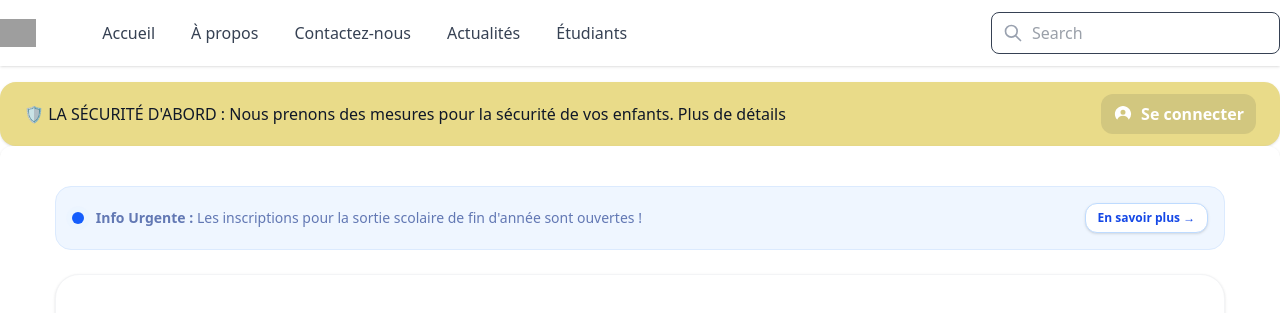
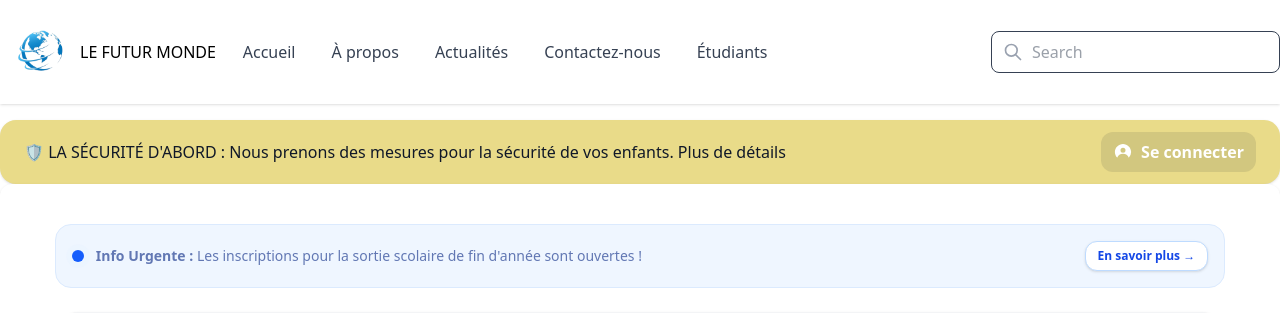
Before and after one commit to Emerance/futurMonde, a Django app: page / in a window 1280 px wide. Shown: the top 313 px of the page. Run offline with Django 5.2, Linux system fonts and the light colour scheme; grey boxes are pictures that could not be loaded.

Commit message:
Mise à jour des fichiers

```diff
--- a/core/templates/core/base.html
+++ b/core/templates/core/base.html
@@ -1,3 +1,4 @@
+{% load static %}
 <html lang="fr">
 <head>
     <meta charset="UTF-8">
@@ -9,31 +10,20 @@
 </head>
 <body class="flex flex-col min-h-screen">
 
-    <nav class="relative bg-white shadow dark:bg-gray-800">
+<nav class="bg-white shadow">
+    <div class="container py-3 mx-auto md:flex md:items-center md:justify-between">
+        <a href="/" class="flex items-center">
+            <img class="w-20 h-20" src="{% static 'core/images/world.png' %}" alt="School Logo">
+            <span class="whitespace-nowrap">LE FUTUR MONDE</span>
+        </a>
 
-        <div class="container py-3 mx-auto md:flex md:items-center md:justify-between">
-            <div class="flex items-center justify-between">
-                <a href="#">
-                    <img class="w-auto h-6 sm:h-7" src="https://merakiui.com/images/full-logo.svg" alt="School Logo">
-                </a>
-            </div>
-
-            <!-- Menu fluide adapté pour le moment (visible partout en attendant vos restrictions) -->
-            <div class="w-full px-6 py-4 md:p-0 md:relative md:flex md:items-center md:justify-between bg-white dark:bg-gray-800">
-                <div class="flex flex-col px-2 -mx-4 md:flex-row md:mx-10 md:py-0">
-                    <a href="{% url 'home' %}" class="px-2.5 py-2 text-gray-700 transition-colors duration-300 transform rounded-lg dark:text-gray-200 hover:bg-gray-100 dark:hover:bg-gray-700 md:mx-2">Accueil</a>
-                    <a href="{% url 'about' %}" class="px-2.5 py-2 text-gray-700 transition-colors duration-300 transform rounded-lg dark:text-gray-200 hover:bg-gray-100 dark:hover:bg-gray-700 md:mx-2">À propos</a>
-                    <a href="{% url 'contact' %}" class="px-2.5 py-2 text-gray-700 transition-colors duration-300 transform rounded-lg dark:text-gray-200 hover:bg-gray-100 dark:hover:bg-gray-700 md:mx-2">Contactez-nous</a>
-                    <a href="{% url 'news' %}" class="px-2.5 py-2 text-gray-700 transition-colors duration-300 transform rounded-lg dark:text-gray-200 hover:bg-gray-100 dark:hover:bg-gray-700 md:mx-2">Actualités</a>
-                    <a href="{% url 'students' %}" class="px-2.5 py-2 text-gray-700 transition-colors duration-300 transform rounded-lg dark:text-gray-200 hover:bg-gray-100 dark:hover:bg-gray-700 md:mx-2">Étudiants</a>
-                    <!--
-                    <a href="" class="flex items-center gap-2 px-3 py-2 text-gray-700 transition-colors duration-300 transform rounded-lg dark:text-gray-200 hover:bg-gray-100 dark:hover:bg-gray-700 md:mx-2 whitespace-nowrap">
-                        <svg class="w-6 h-6 text-[#1e293b]" fill="currentColor" viewBox="0 0 24 24">
-                            <path fill-rule="evenodd" d="M18.685 19.097A9.723 9.723 0 0 0 21.75 12c0-5.385-4.365-9.75-9.75-9.75S2.25 6.615 2.25 12c0 2.622 1.037 4.998 2.715 6.741A1 1 0 0 1 5 19a7.5 7.5 0 0 1 14 0 1 1 0 0 1-.315.097ZM12 6.75a3 3 0 1 0 0 6 3 3 0 0 0 0-6Z" clip-rule="evenodd" />
-                        </svg>
-                        <span>Se connecter</span>
-                    </a>
-                    -->
+        <div class="w-full px-6 py-4 md:p-0 md:flex md:items-center md:justify-between">
+            <div class="flex flex-col md:flex-row md:mx-10">
+                <a href="{% url 'home' %}" class="px-2.5 py-2 text-gray-700 rounded-lg hover:bg-gray-100 md:mx-2">Accueil</a>
+                <a href="{% url 'about' %}" class="px-2.5 py-2 text-gray-700 rounded-lg hover:bg-gray-100 md:mx-2">À propos</a>
+                <a href="{% url 'news' %}" class="px-2.5 py-2 text-gray-700 rounded-lg hover:bg-gray-100 md:mx-2">Actualités</a>
+                <a href="{% url 'contact' %}" class="px-2.5 py-2 text-gray-700 rounded-lg hover:bg-gray-100 md:mx-2">Contactez-nous</a>
+                <a href="{% url 'students' %}" class="px-2.5 py-2 text-gray-700 rounded-lg hover:bg-gray-100 md:mx-2">Étudiants</a>
             </div>
 
             <div class="relative mt-4 md:mt-0">
@@ -42,24 +32,20 @@
                         <path d="M21 21L15 15M17 10C17 13.866 13.866 17 10 17C6.13401 17 3 13.866 3 10C3 6.13401 6.13401 3 10 3C13.866 3 17 6.13401 17 10Z" stroke="currentColor" stroke-width="2" stroke-linecap="round" stroke-linejoin="round"></path>
                     </svg>
                 </span>
-                    <input type="text" class="w-full py-2 pl-10 pr-4 text-gray-700 bg-white border rounded-lg dark:bg-gray-800 dark:text-gray-300 dark:border-gray-600 focus:border-blue-400 dark:focus:border-blue-300 focus:outline-none focus:ring focus:ring-opacity-40 focus:ring-blue-300" placeholder="Search">
+                <input type="text" class="w-full py-2 pl-10 pr-4 text-gray-700 bg-white border rounded-lg focus:border-blue-400 focus:outline-none focus:ring focus:ring-opacity-40 focus:ring-blue-300" placeholder="Search">
             </div>
         </div>
     </div>
 </nav>
 
-    <!-- 1. BARRE DE NAVIGATION INFÉRIEURE / BANDEAU DE BIENVENUE -->
     <div class="container px-6 py-3 mx-auto mt-4 bg-[rgb(233,219,137)] rounded-2xl shadow-sm">
         <div class="flex flex-col md:flex-row items-center justify-between gap-4">
 
-            <!-- Le texte de sécurité (à gauche) -->
             <a href="#" class="text-sm md:text-base font-medium text-gray-900 text-center md:text-left hover:underline">
                 🛡️ LA SÉCURITÉ D'ABORD : Nous prenons des mesures pour la sécurité de vos enfants. Plus de détails
             </a>
 
-            <!-- Le bouton Connexion avec l'icône SVG blanche (à droite) -->
             <a href="{% url 'home' %}" class="group flex items-center gap-2 px-3 py-2 text-white font-semibold bg-gray-900/10 hover:bg-white hover:text-gray-900 rounded-xl transition-all duration-300 whitespace-nowrap">
-                <!-- L'icône change de couleur au survol grâce à group-hover -->
                 <svg class="w-5 h-5 text-white group-hover:text-gray-900 transition-colors duration-300" fill="currentColor" viewBox="0 0 24 24">
                     <path fill-rule="evenodd" d="M18.685 19.097A9.723 9.723 0 0 0 21.75 12c0-5.385-4.365-9.75-9.75-9.75S2.25 6.615 2.25 12c0 2.622 1.037 4.998 2.715 6.741A1 1 0 0 1 5 19a7.5 7.5 0 0 1 14 0 1 1 0 0 1-.315.097ZM12 6.75a3 3 0 1 0 0 6 3 3 0 0 0 0-6Z" clip-rule="evenodd" />
                 </svg>
@@ -72,27 +58,24 @@
 
     <main class="flex-grow container mx-auto max-w-12xl p-6 my- bg-white rounded-xl shadow-sm">
         {% block content %}
-        <!-- Le contenu des pages enfants (home, students...)-->
+
         {% endblock %}
     </main>
 
     <footer class="bg-white dark:bg-gray-900">
         <div class="container px-6 py-8 mx-auto">
             <div class="flex flex-col items-center text-center">
-                <a href="#">
-                    <img class="w-auto h-7" src="https://merakiui.com/images/full-logo.svg" alt="">
+                <a href="/" class="flex items-center">
+                    <img class="w-20 h-20" src="{% static 'core/images/world.png' %}" alt="School Logo">
+                    <span class="whitespace-nowrap">LE FUTUR MONDE</span>
                 </a>
 
                 <div class="flex flex-wrap justify-center mt-6 -mx-4">
-                    <a href="#" class="mx-4 text-sm text-gray-600 transition-colors duration-300 hover:text-blue-500 dark:text-gray-300 dark:hover:text-blue-400" aria-label="Reddit"> Accueil </a>
-
-                    <a href="#" class="mx-4 text-sm text-gray-600 transition-colors duration-300 hover:text-blue-500 dark:text-gray-300 dark:hover:text-blue-400" aria-label="Reddit"> À propos </a>
-
-                    <a href="#" class="mx-4 text-sm text-gray-600 transition-colors duration-300 hover:text-blue-500 dark:text-gray-300 dark:hover:text-blue-400" aria-label="Reddit"> Equipes </a>
-
-                    <a href="#" class="mx-4 text-sm text-gray-600 transition-colors duration-300 hover:text-blue-500 dark:text-gray-300 dark:hover:text-blue-400" aria-label="Reddit"> Confidentialité </a>
-
-                    <a href="#" class="mx-4 text-sm text-gray-600 transition-colors duration-300 hover:text-blue-500 dark:text-gray-300 dark:hover:text-blue-400" aria-label="Reddit"> Cookies </a>
+                    <a href="{% url 'home' %}" class="mx-4 text-sm text-gray-600 transition-colors duration-300 hover:text-blue-500 dark:text-gray-300 dark:hover:text-blue-400" aria-label="Reddit"> Accueil </a>
+                    <a href="{% url 'about' %}"" class="mx-4 text-sm text-gray-600 transition-colors duration-300 hover:text-blue-500 dark:text-gray-300 dark:hover:text-blue-400" aria-label="Reddit"> À propos </a>
+                    <a href="{% url 'news' %}" class="mx-4 text-sm text-gray-600 transition-colors duration-300 hover:text-blue-500 dark:text-gray-300 dark:hover:text-blue-400" aria-label="Reddit"> Actualités </a>
+                    <a href="{% url 'contact' %}" class="mx-4 text-sm text-gray-600 transition-colors duration-300 hover:text-blue-500 dark:text-gray-300 dark:hover:text-blue-400" aria-label="Reddit"> Contactez-nous </a>
+                    <a href="{% url 'students' %}" class="mx-4 text-sm text-gray-600 transition-colors duration-300 hover:text-blue-500 dark:text-gray-300 dark:hover:text-blue-400" aria-label="Reddit"> Étudiants </a>
                 </div>
 
             </div>
--- a/futurMonde/settings.py
+++ b/futurMonde/settings.py
@@ -25,7 +25,7 @@ SECRET_KEY = 'django-insecure-a0m6q&c^d8bgs3)mvg-k8l9+zqc5bv7=or9rr+q6a1lwux_w&o
 # SECURITY WARNING: don't run with debug turned on in production!
 DEBUG = True
 
-ALLOWED_HOSTS = ['futurmonde.onrender.com']
+ALLOWED_HOSTS = ['futurmonde.onrender.com', '127.0.0.1', 'localhost']
 
 
 # Application definition
@@ -118,6 +118,7 @@ USE_TZ = True
 
 STATIC_URL = 'static/'
 
+STATIC_ROOT = BASE_DIR / 'staticfiles'
 
 # Email
 # https://docs.djangoproject.com/en/6.1/topics/email/#topic-email-configuration
```
Also changed, not shown: templates/about.html (+1 -7 lines), templates/index.html (+1 -18 lines), templates/news.html (+3 -10 lines), core/static/core/images/logo.png (added), core/static/core/images/world.png (added). Lines whose indentation alone changed are shown as unchanged.
